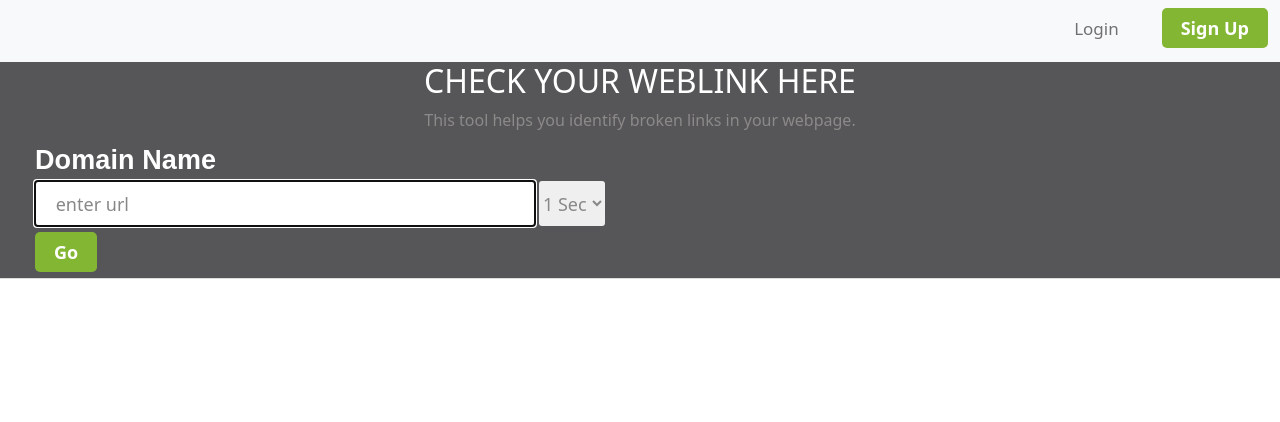
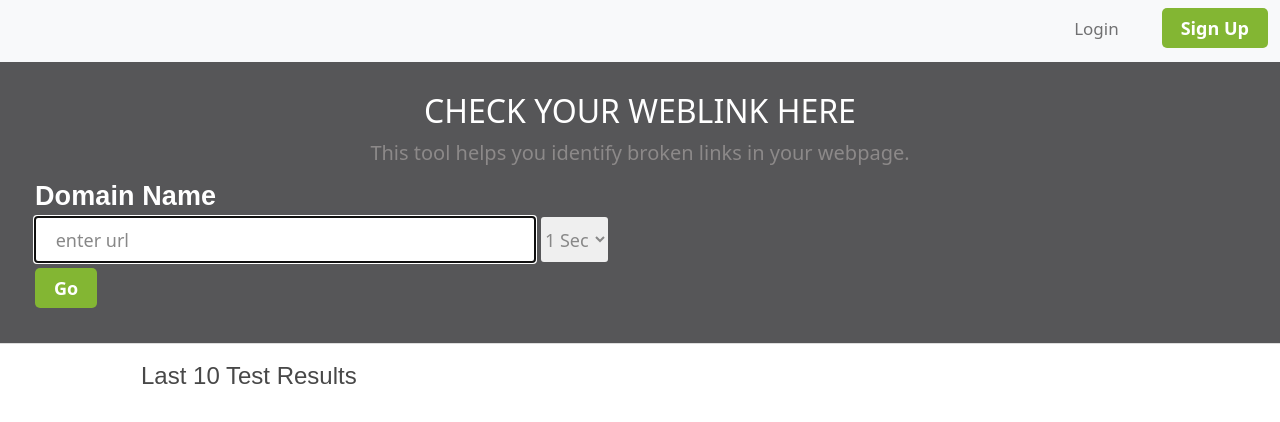
Before and after one commit to CharviVerma/test, a React (Create React App) app in the folder Frontend/url-test/: page / in a window 1280 px wide. Shown: the top 422 px of the page. Built offline with nearby package versions, Linux system fonts and the light colour scheme.

Commit message:
section1 fixed

```diff
--- a/Frontend/url-test/src/Components/CheckUrl/style.scss
+++ b/Frontend/url-test/src/Components/CheckUrl/style.scss
@@ -6,6 +6,7 @@
     height: auto;
     background: none repeat scroll 0 0 rgb(86, 86, 88);
     border-bottom: 1px solid rgb(221, 221, 221);
+    height: 282px;
 }
 
 h2{
@@ -13,11 +14,13 @@ h2{
     font-weight: lighter;
     color: #FFFFFF;
     font-size: 3rem;
+    padding-top: 30px;
 }
 
 p{
     text-align: center;
     color: #8c8989;
+    font-size: 20px;
 }
 
 #check_url{
@@ -65,8 +68,8 @@ p{
         margin-bottom: 6px;
         margin-top: 6px;
         text-align: left;
-        margin-left: 4px;
-        width: 66px;
+        margin-left: 6px;
+        width: 67px;
         border-radius: 3px;
         border: none;
     }
--- /dev/null
+++ b/Frontend/url-test/src/Components/Footer/index.js
@@ -0,0 +1,10 @@
+import "./style.scss";
+import React  from 'react';
+const table = () => {
+
+  return <div>
+
+</div>
+};
+
+export default table;
--- a/Frontend/url-test/src/Components/Table/index.js
+++ b/Frontend/url-test/src/Components/Table/index.js
@@ -2,8 +2,10 @@ import "./style.scss";
 import React  from 'react';
 const table = () => {
 
-  return <div>
-
+  return <div id="theDiv">
+    <div class="Results">
+    <p class="heading">Last 10 Test Results</p>
+    </div>
 </div>
 };
 
--- a/Frontend/url-test/src/Components/Table/style.scss
+++ b/Frontend/url-test/src/Components/Table/style.scss
@@ -0,0 +1,24 @@
+#theDiv{
+    width: 998px;
+    display: block;
+    margin:0px auto;
+}
+
+.Results{
+    float: left;
+    margin-top: 10px;
+    margin-bottom: 15px;
+    font-size:15px;
+}
+
+p.heading {
+    color: #484848;
+    font-family: ZohoPuvi, Arial, Helvetica, sans-serif;
+    font-size: 24px;
+    font-weight: 300;
+    letter-spacing: 0;
+    line-height: 1em;
+    padding-top: 10px;
+    text-align: left;
+    margin-bottom: 0px;
+}
--- a/Frontend/url-test/src/pages/Home/index.js
+++ b/Frontend/url-test/src/pages/Home/index.js
@@ -3,6 +3,7 @@ import React from "react";
 import Header from "../../Components/Header/index.js"
 import CheckUrl from "../../Components/CheckUrl/index.js"
 import Table from "../../Components/Table/index.js"
+import Footer from "../../Components/Footer/index.js"
 
 const Home = () => {
     return (
@@ -10,6 +11,7 @@ const Home = () => {
     <Header />
     <CheckUrl />
     <Table />
+    <Footer />
 
 </div>
     )
```
Also changed, not shown: Frontend/url-test/src/Components/Footer/style.scss (added).
